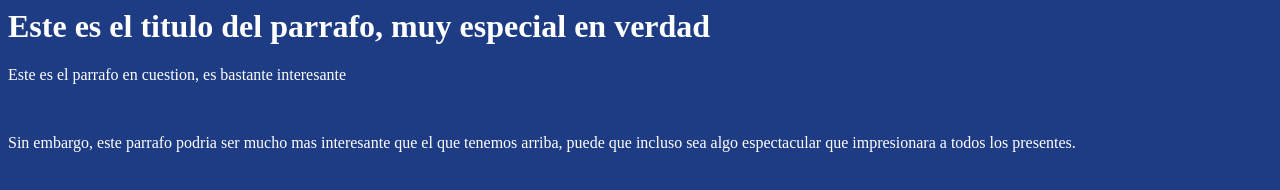
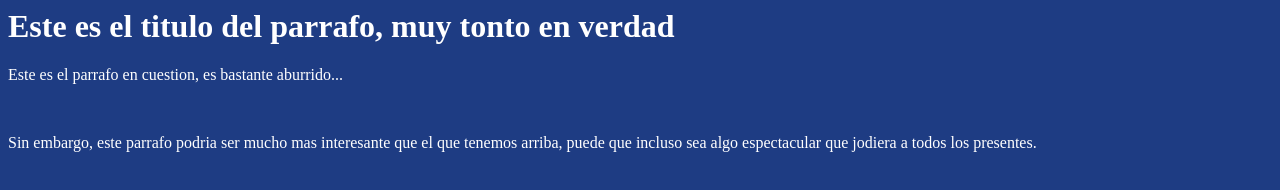
Before and after one commit to MCQuijada/Test22, a plain HTML site: page index.html in a window 1280 px wide. Drawn offline with Linux system fonts and the light colour scheme.

Commit message:
Modificacion de texto

```diff
--- a/index.html
+++ b/index.html
@@ -2,12 +2,12 @@
 
 <head>
     <link rel="stylesheet" href="styles/estilo.css" />
-    <h1>Este es el titulo del parrafo, muy especial en verdad</h1>
+    <h1>Este es el titulo del parrafo, muy tonto en verdad</h1>
     <div>
-        <p>Este es el parrafo en cuestion, es bastante interesante</p>
+        <p>Este es el parrafo en cuestion, es bastante aburrido...</p>
         <br>
         <p>
-            Sin embargo, este parrafo podria ser mucho mas interesante que el que tenemos arriba, puede que incluso sea algo espectacular que impresionara a todos los presentes.
+            Sin embargo, este parrafo podria ser mucho mas interesante que el que tenemos arriba, puede que incluso sea algo espectacular que jodiera a todos los presentes.
         </p>
     </div>
 </head>
```
